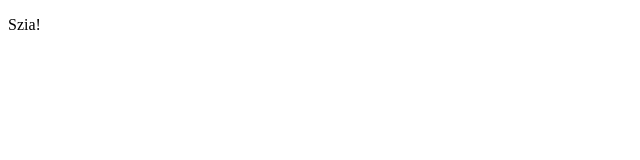
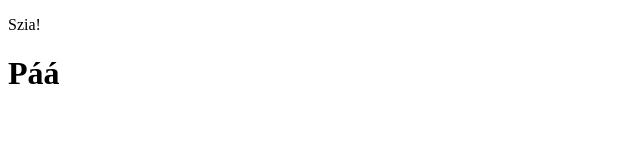
Before and after one commit to Frnc36/kozos_munka, a plain HTML site: page index.html in a window 1280 px wide. Shown: the whole page, without its empty margins (0-640 px from the left). Drawn offline with Linux system fonts and the light colour scheme.

Commit message:
folytatas

```diff
--- a/index.html
+++ b/index.html
@@ -7,5 +7,6 @@
 </head>
 <body>
     <p>Szia!</p>
+    <h1>Páá</h1>
 </body>
 </html>
```
